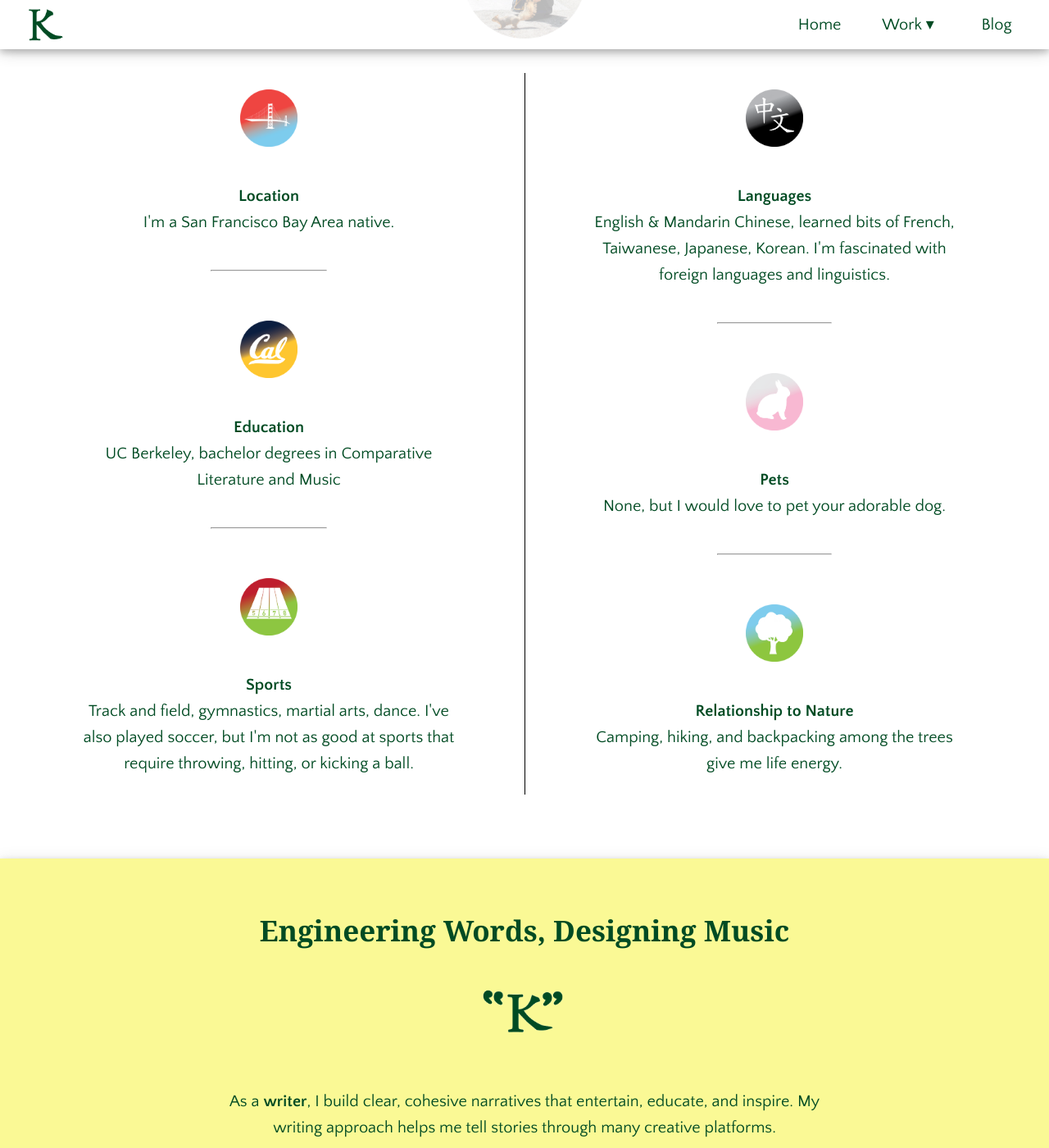
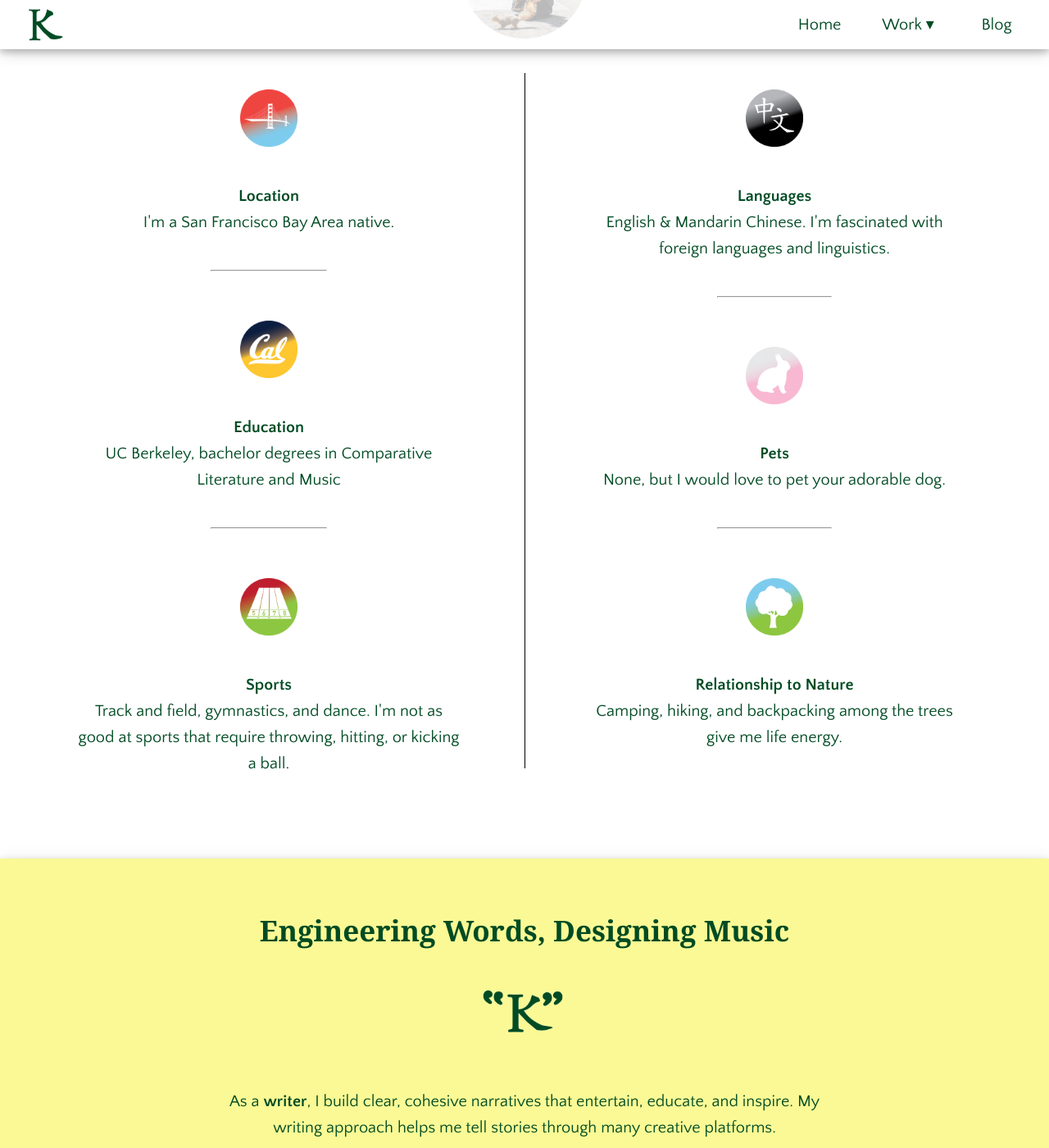
Before and after one commit to karenarialin/karenarialin.github.io, a Jekyll site: the page built from index.md, in a window 1280 px wide and 1400 px high, scrolled down 980 px. Shown: the whole window at 82% size. Built offline with Jekyll 4.4.1, drawn with Linux system fonts in a browser that asks for light colours; nearby versions of some CDN libraries; some web fonts are replaced.

Commit message:
Refining about section

```diff
--- a/_layouts/home.html
+++ b/_layouts/home.html
@@ -31,7 +31,7 @@
         <hr>
         <div class='about-box'>
             <img src='css/images/track.gif'>
-            <p><strong>Sports</strong><br />Track and field, gymnastics, martial arts, dance. I've also played soccer, but I'm not as good at sports that require throwing, hitting, or kicking a ball.</p>
+            <p><strong>Sports</strong><br />Track and field, gymnastics, and dance. I'm not as good at sports that require throwing, hitting, or kicking a ball.</p>
         </div>
         </div>
         <hr class='divider'>
@@ -39,7 +39,7 @@
             <div class='right-side'>
             <div class='about-box'>
             <img src='css/images/language.gif'>
-            <p><strong>Languages</strong><br />English &amp; Mandarin Chinese, learned bits of French, Taiwanese, Japanese, Korean. I'm fascinated with foreign languages and linguistics.</p>
+            <p><strong>Languages</strong><br />English &amp; Mandarin Chinese. I'm fascinated with foreign languages and linguistics.</p>
         </div>
         <hr>
         <div class='about-box'>
```
